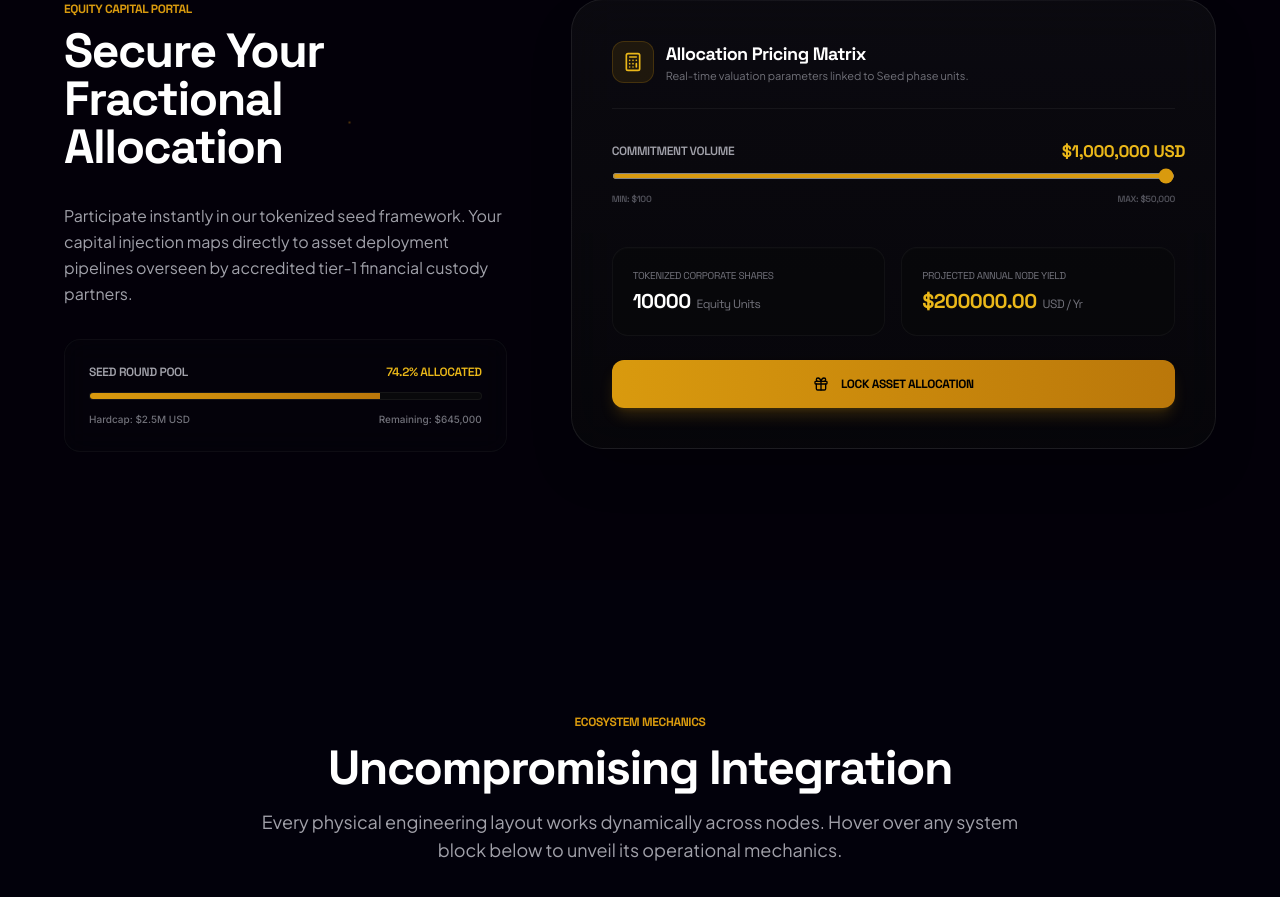
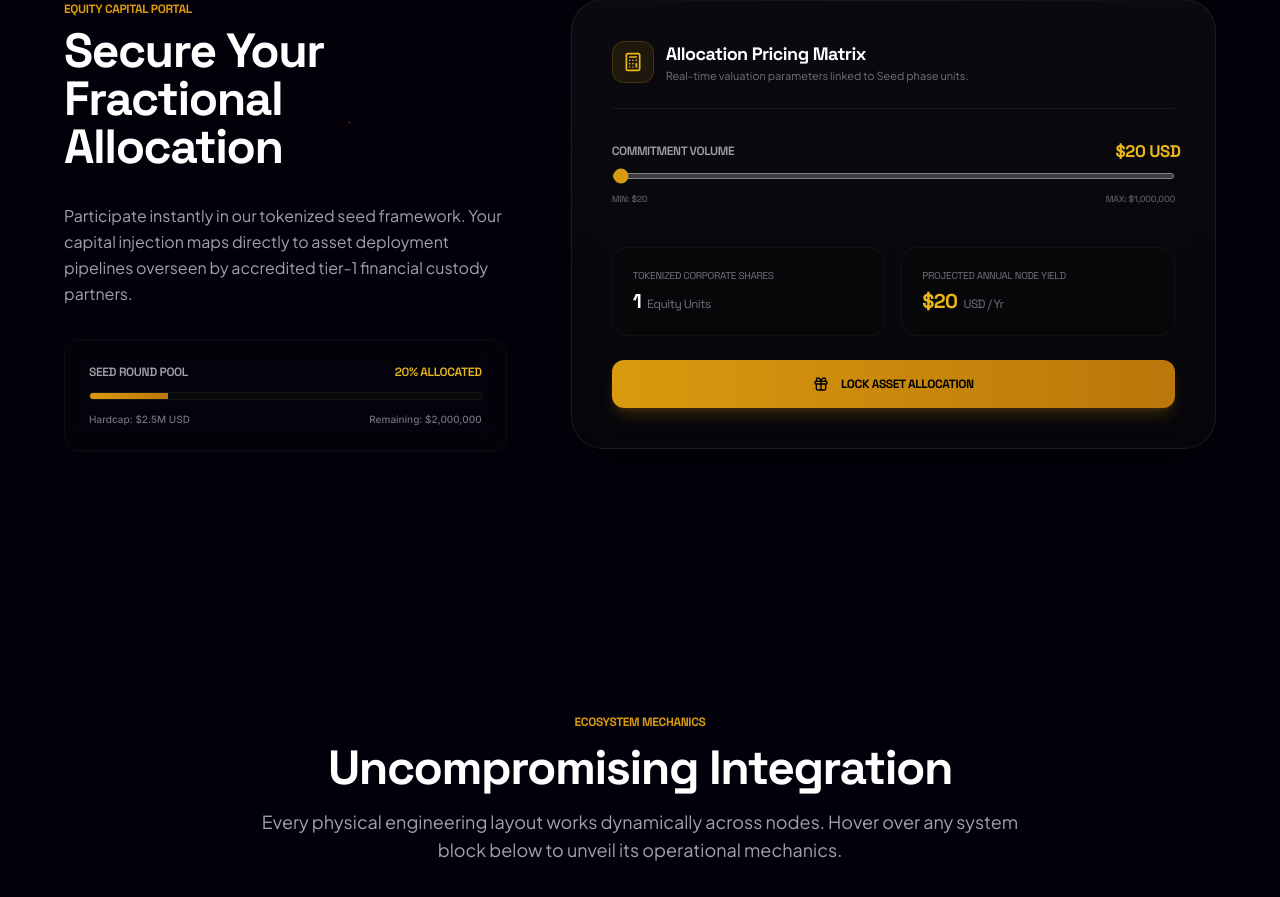
Before and after one commit to Thompson-Ace-Daniel/afritek-web, a React (Vite) app: page / in a window 1280 px wide. Shown: the part 3027-3924 px from the top of the page. Built offline with nearby package versions, Linux system fonts and the light colour scheme; no server answers.

Commit message:
share update

```diff
--- a/src/components/LandingComponents.jsx
+++ b/src/components/LandingComponents.jsx
@@ -838,8 +838,8 @@ export const FeaturesSection = () => {
 
 // ==================== INVESTMENT CALCULATOR ====================
 export const InvestmentCalculator = () => {
-  const [investment, setInvestment] = useState(1000000);
-  const sharePrice = 100;
+  const [investment, setInvestment] = useState(20);
+  const sharePrice = 20;
   const units = Math.floor(investment / sharePrice);
   const estimatedYield = (units * 20).toFixed(2);
 
@@ -873,20 +873,20 @@ export const InvestmentCalculator = () => {
           <div className="space-y-3 bg-zinc-900/10 border border-white/[0.04] p-6 rounded-2xl backdrop-blur-md">
             <div className="flex justify-between text-xs tracking-wider uppercase font-display font-semibold">
               <span className="text-zinc-400">Seed Round Pool</span>
-              <span className="text-amber-400">74.2% Allocated</span>
+              <span className="text-amber-400">20% Allocated</span>
             </div>
             <div className="w-full h-2 bg-zinc-950 rounded-full overflow-hidden border border-white/[0.05]">
               <motion.div
                 className="h-full bg-gradient-to-r from-amber-500 to-amber-600"
                 initial={{ width: "0%" }}
-                whileInView={{ width: "74.2%" }}
+                whileInView={{ width: "20%" }}
                 viewport={{ once: true }}
                 transition={{ duration: 1.5, ease: "easeOut" }}
               />
             </div>
             <div className="flex justify-between text-[10px] text-zinc-500 font-medium">
               <span>Hardcap: $2.5M USD</span>
-              <span>Remaining: $645,000</span>
+              <span>Remaining: $2,000,000</span>
             </div>
           </div>
         </motion.div>
@@ -931,16 +931,16 @@ export const InvestmentCalculator = () => {
                 </div>
                 <input
                   type="range"
-                  min="100"
-                  max="50000"
-                  step="100"
+                  min="20"
+                  max="1000000"
+                  step="20"
                   value={investment}
                   onChange={(e) => setInvestment(Number(e.target.value))}
                   className="w-full accent-amber-500 h-1.5 bg-zinc-950 rounded-lg cursor-pointer border border-white/[0.05]"
                 />
                 <div className="flex justify-between text-[9px] uppercase tracking-widest text-zinc-600 font-semibold font-display">
-                  <span>Min: $100</span>
-                  <span>Max: $50,000</span>
+                  <span>Min: $20</span>
+                  <span>Max: $1,000,000</span>
                 </div>
               </div>
 
@@ -956,7 +956,7 @@ export const InvestmentCalculator = () => {
                     Tokenized Corporate Shares
                   </span>
                   <div className="text-xl font-display font-bold text-white flex items-baseline gap-1.5">
-                    <span>{units}</span>
+                    <span>{units.toLocaleString()}</span>
                     <span className="text-xs font-normal text-zinc-500">
                       Equity Units
                     </span>
@@ -974,7 +974,7 @@ export const InvestmentCalculator = () => {
                     Projected Annual Node Yield
                   </span>
                   <div className="text-xl font-display font-bold text-amber-400 flex items-baseline gap-1.5">
-                    <span>${estimatedYield}</span>
+                    <span>${Number(estimatedYield).toLocaleString()}</span>
                     <span className="text-xs font-normal text-zinc-500">
                       USD / Yr
                     </span>
@@ -982,7 +982,7 @@ export const InvestmentCalculator = () => {
                 </motion.div>
               </div>
 
-              {/* Lock Asset Allocation - Fixed nested <a> issue */}
+              {/* Lock Asset Allocation */}
               <motion.button
                 className="w-full py-4 mt-4 bg-gradient-to-r from-amber-500 to-amber-600 hover:from-amber-400 hover:to-amber-500 text-black font-bold font-display text-xs tracking-widest uppercase rounded-xl transition-all flex items-center justify-center gap-2 shadow-lg shadow-amber-500/20"
                 whileHover={{
@@ -991,7 +991,7 @@ export const InvestmentCalculator = () => {
                 }}
                 whileTap={{ scale: 0.98 }}
               >
-                <Link to="/login" className="flex gap-3">
+                <Link to="/login" className="flex gap-3 items-center">
                   <Gift className="w-4 h-4" /> Lock Asset Allocation
                 </Link>
               </motion.button>
```
